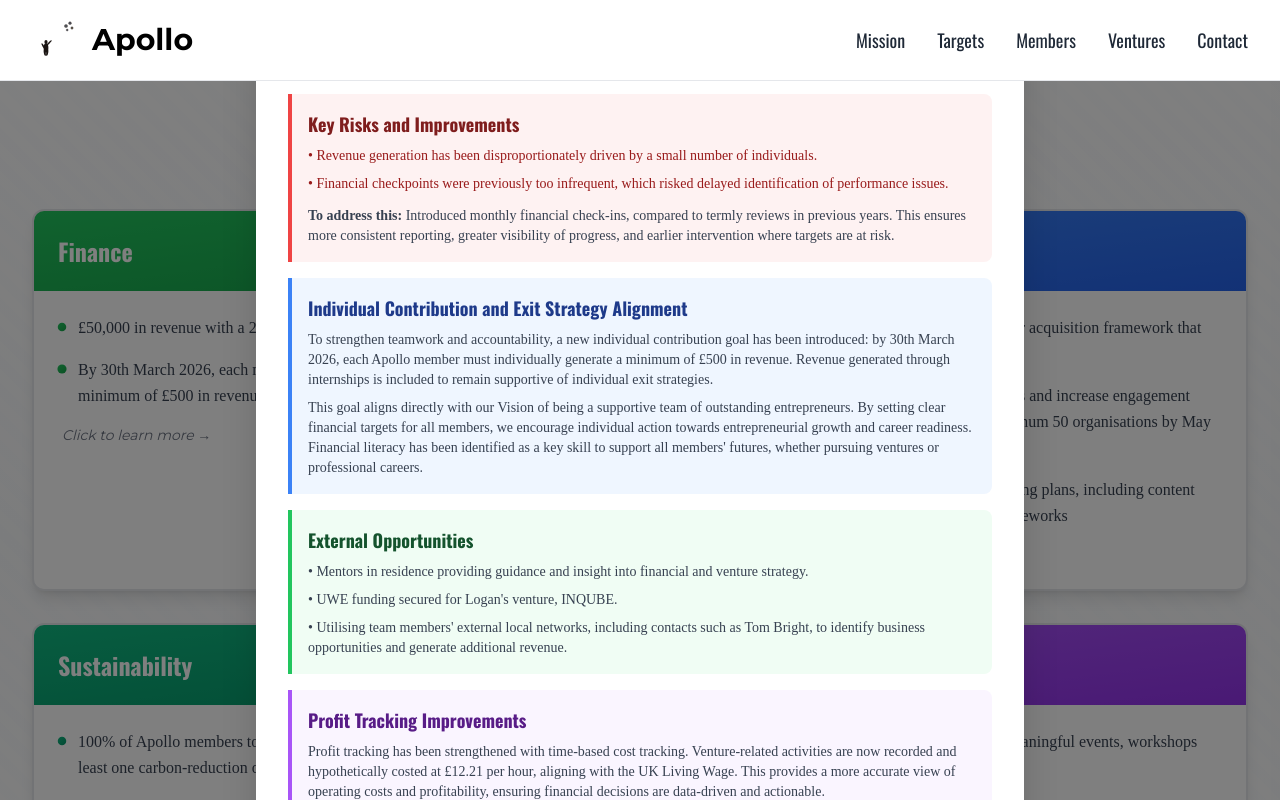
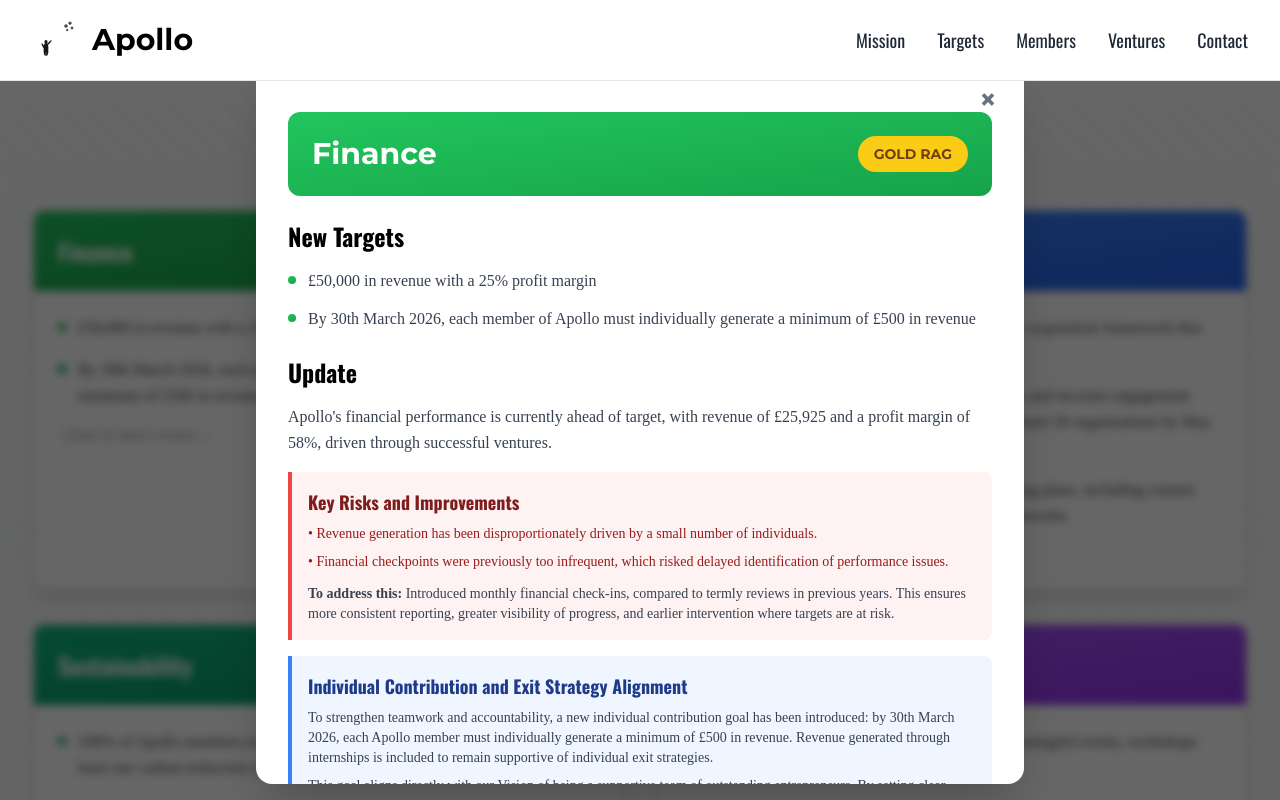
Before and after one commit to Mattpbaker/Apollo, a Next.js app: page / in a window 1280 px wide. Both pictures are taken after a click on the element 328 px from the left and 1120 px from the top of the page. Shown: the part 720-1520 px from the top of the page. Built offline with nearby package versions, Linux system fonts and the light colour scheme; a web font is replaced by a local one.

Commit message:
Fix modal overlay - prevent body scroll, darker backdrop, proper positioning

```diff
--- a/components/TargetModal.tsx
+++ b/components/TargetModal.tsx
@@ -40,9 +40,14 @@ export default function TargetModal({ department, onClose }: TargetModalProps) {
       }
     }
 
+    // Prevent body scroll when modal is open
+    document.body.style.overflow = 'hidden'
+
     document.addEventListener('keydown', handleEscape)
     return () => {
       document.removeEventListener('keydown', handleEscape)
+      // Restore body scroll when modal closes
+      document.body.style.overflow = 'unset'
     }
   }, [onClose])
 
@@ -54,10 +59,14 @@ export default function TargetModal({ department, onClose }: TargetModalProps) {
 
   return (
     <div
-      className="fixed inset-0 z-[9999] flex items-center justify-center bg-black/50 p-4 md:p-8 overflow-y-auto"
+      className="fixed inset-0 z-[9999] flex items-start justify-center bg-black/60 backdrop-blur-sm p-4 md:p-8 overflow-y-auto"
       onClick={handleBackdropClick}
+      style={{ top: 0, left: 0, right: 0, bottom: 0 }}
     >
-      <div className={`bg-white rounded-2xl shadow-2xl max-w-3xl w-full p-6 md:p-8 relative my-8`}>
+      <div
+        className={`bg-white rounded-2xl shadow-2xl max-w-3xl w-full p-6 md:p-8 relative my-8 max-h-[90vh] overflow-y-auto`}
+        onClick={(e) => e.stopPropagation()}
+      >
         <button
           onClick={onClose}
           className="absolute top-4 right-4 z-[10000] text-gray-500 hover:text-gray-700 hover:bg-gray-100 text-3xl font-bold leading-none w-10 h-10 flex items-center justify-center rounded-full transition-colors"
--- a/components/VentureModal.tsx
+++ b/components/VentureModal.tsx
@@ -31,9 +31,14 @@ export default function VentureModal({ venture, onClose }: VentureModalProps) {
       }
     }
 
+    // Prevent body scroll when modal is open
+    document.body.style.overflow = 'hidden'
+
     document.addEventListener('keydown', handleEscape)
     return () => {
       document.removeEventListener('keydown', handleEscape)
+      // Restore body scroll when modal closes
+      document.body.style.overflow = 'unset'
     }
   }, [onClose])
 
@@ -45,10 +50,14 @@ export default function VentureModal({ venture, onClose }: VentureModalProps) {
 
   return (
     <div
-      className="fixed inset-0 z-[9999] flex items-center justify-center bg-black/50 p-4 md:p-8 overflow-y-auto"
+      className="fixed inset-0 z-[9999] flex items-start justify-center bg-black/60 backdrop-blur-sm p-4 md:p-8 overflow-y-auto"
       onClick={handleBackdropClick}
+      style={{ top: 0, left: 0, right: 0, bottom: 0 }}
     >
-      <div className="bg-white rounded-2xl shadow-2xl max-w-2xl w-full p-6 md:p-8 relative my-8">
+      <div
+        className="bg-white rounded-2xl shadow-2xl max-w-2xl w-full p-6 md:p-8 relative my-8 max-h-[90vh] overflow-y-auto"
+        onClick={(e) => e.stopPropagation()}
+      >
         <button
           onClick={onClose}
           className="absolute top-4 right-4 z-[10000] text-gray-500 hover:text-gray-700 hover:bg-gray-100 text-3xl font-bold leading-none w-10 h-10 flex items-center justify-center rounded-full transition-colors"
```
